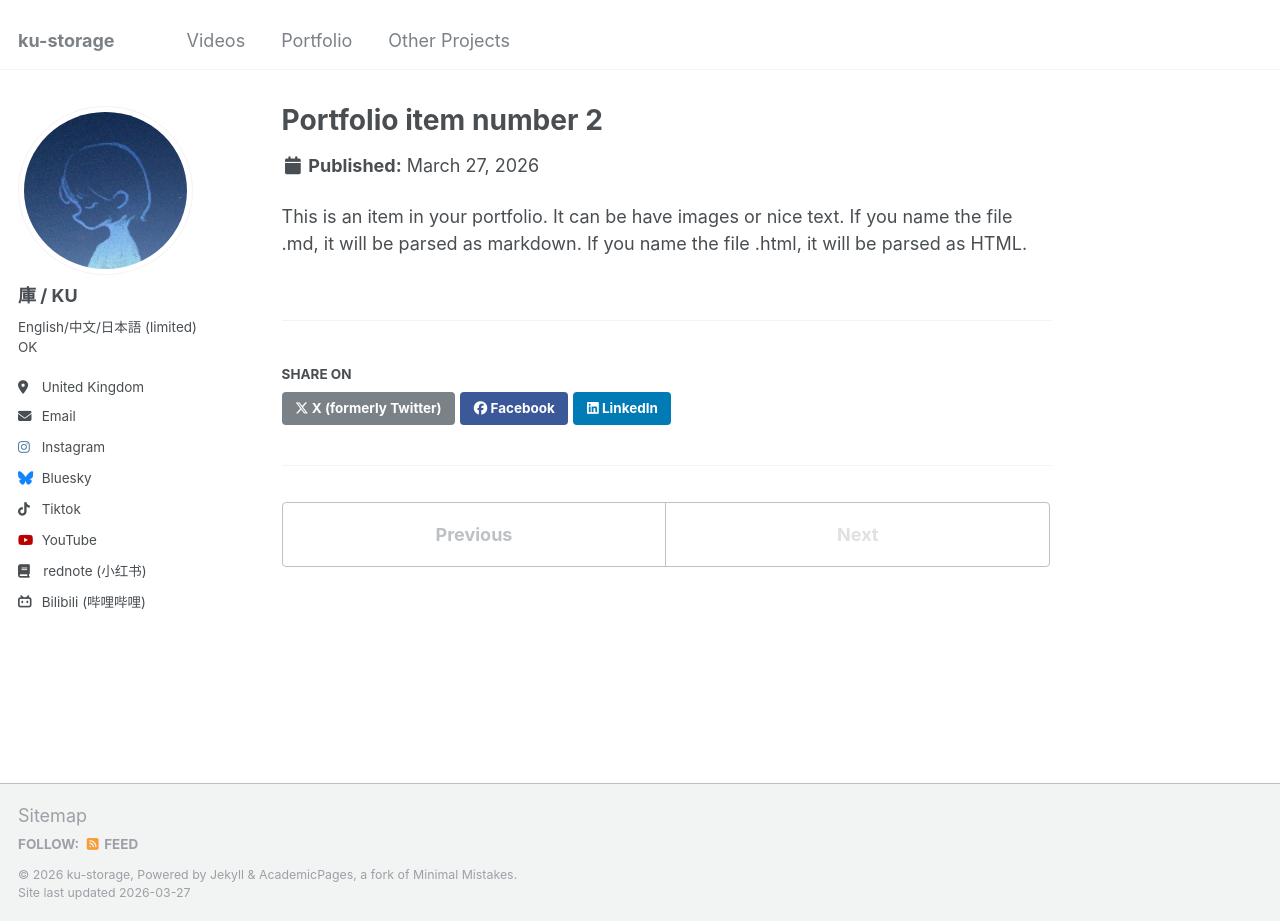
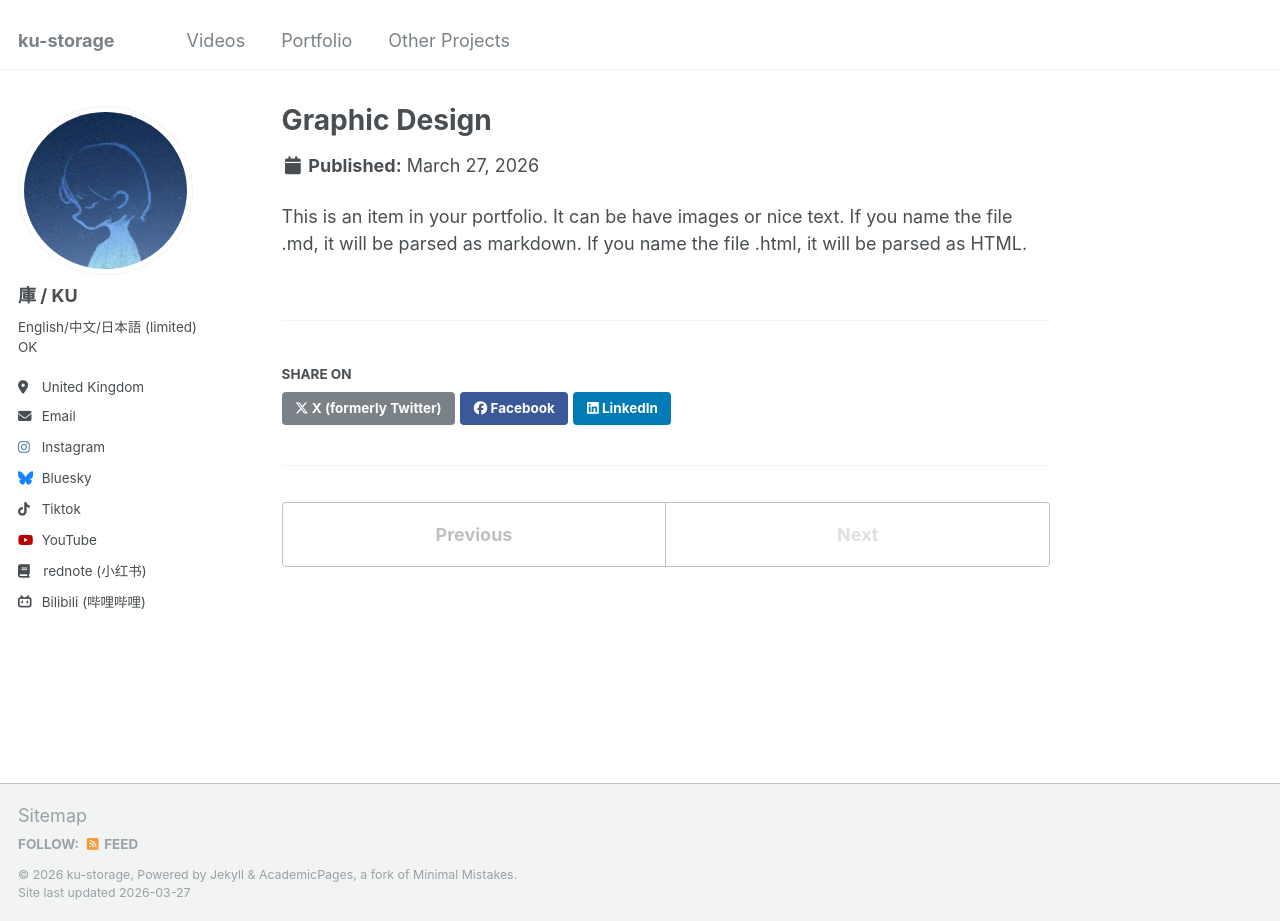
Before and after one commit to ku-storage/ku-storage.github.io, a Jekyll site: the page built from _portfolio/portfolio-2.html, in a window 1280 px wide and 921 px high. Built offline with Jekyll 4.4.1, drawn with Linux system fonts in a browser that asks for light colours.

Commit message:
Update portfolio-2.html

```diff
--- a/_portfolio/portfolio-2.html
+++ b/_portfolio/portfolio-2.html
@@ -1,6 +1,6 @@
 ---
-title: "Portfolio item number 2"
-excerpt: "Short description of portfolio item number 2 <br/><img src='/images/500x300.png'>"
+title: "Graphic Design"
+excerpt: "design works I was responsible for <br/><img src='/images/500x300.png'>"
 collection: portfolio
 ---
 
```
